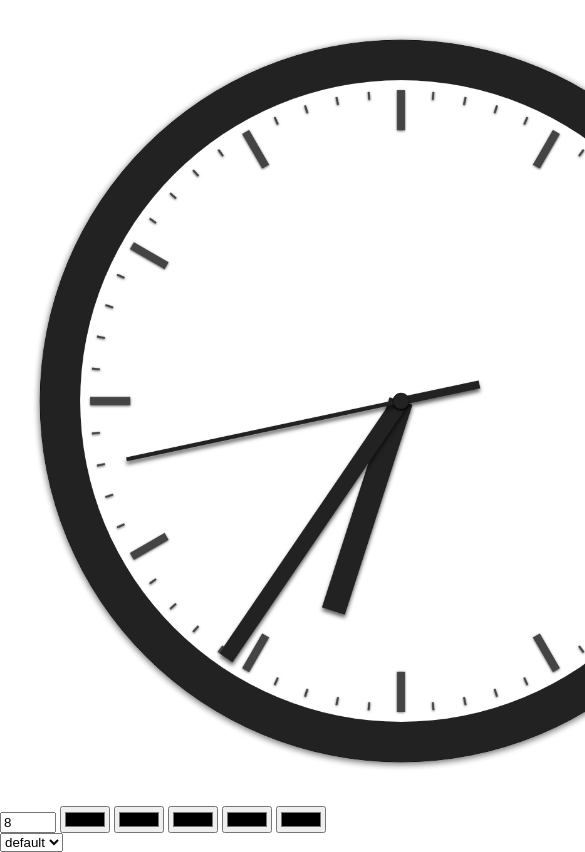
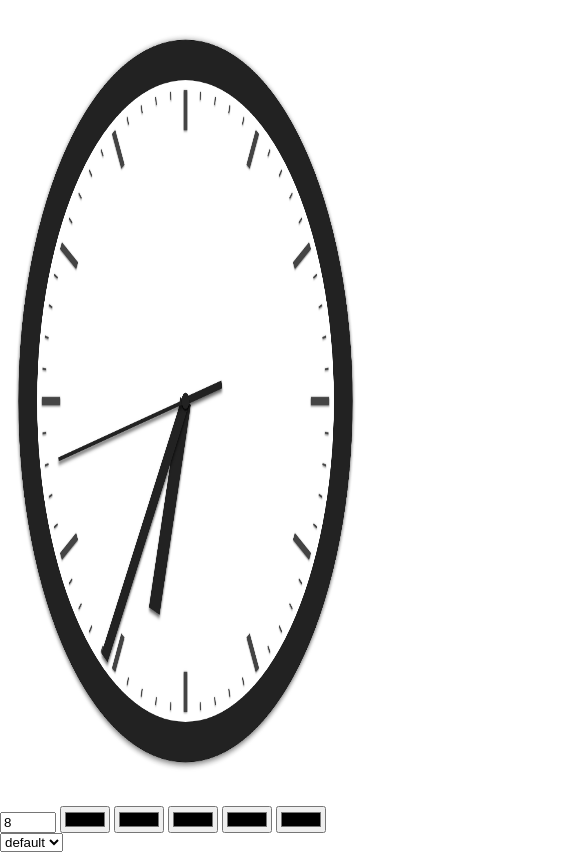
Before and after one commit to syusui-s/watch, a plain HTML site: page index.html in a window 390 px wide. Shown: the top 852 px of the page, 585 px wide, since content can reach past the window. Drawn offline with Linux system fonts and the light colour scheme.

Commit message:
fix: specify max-width for mobile phones

```diff
--- a/index.html
+++ b/index.html
@@ -6,7 +6,7 @@
   </head>
   <script src="./index.js"></script>
   <body style="margin: 0; padding: 0;">
-    <canvas id="watch" width="1280" height="1280" style="height: 95vh; aspect-ratio: 1 / 1;">
+    <canvas id="watch" width="1280" height="1280" style="height: 95vh; max-width: 95vw; aspect-ratio: 1 / 1;">
     </canvas>
     <div>
       <form>
```
